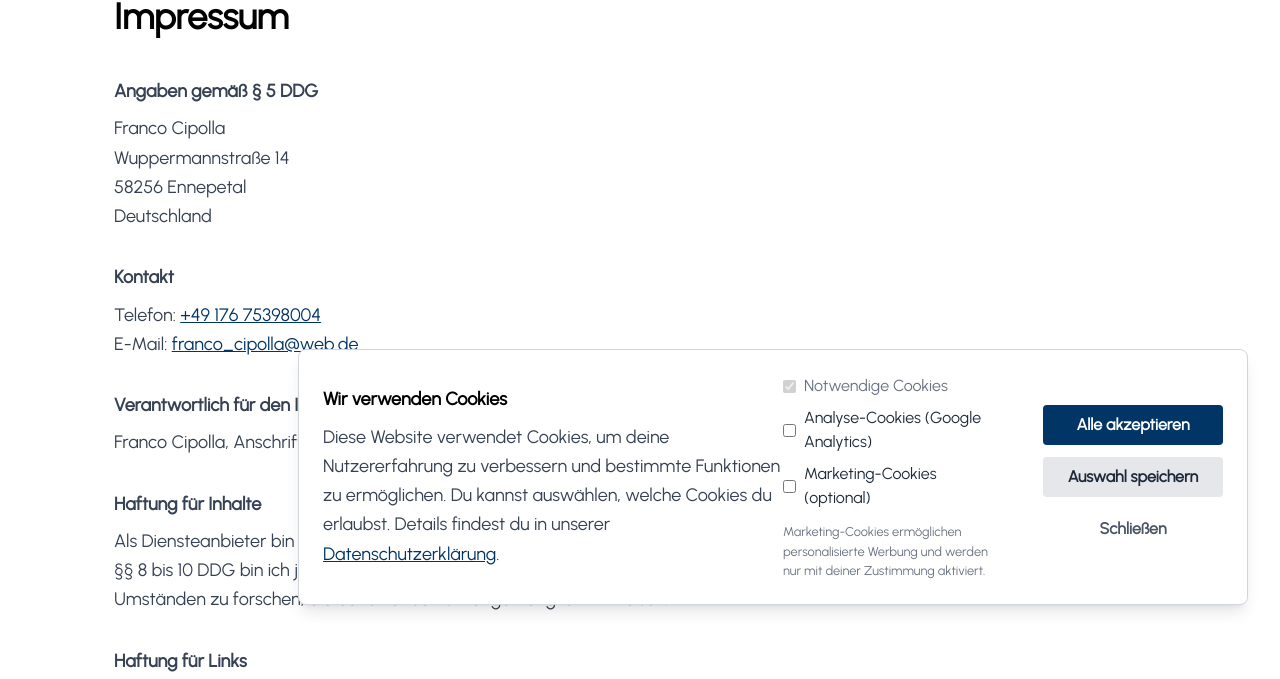
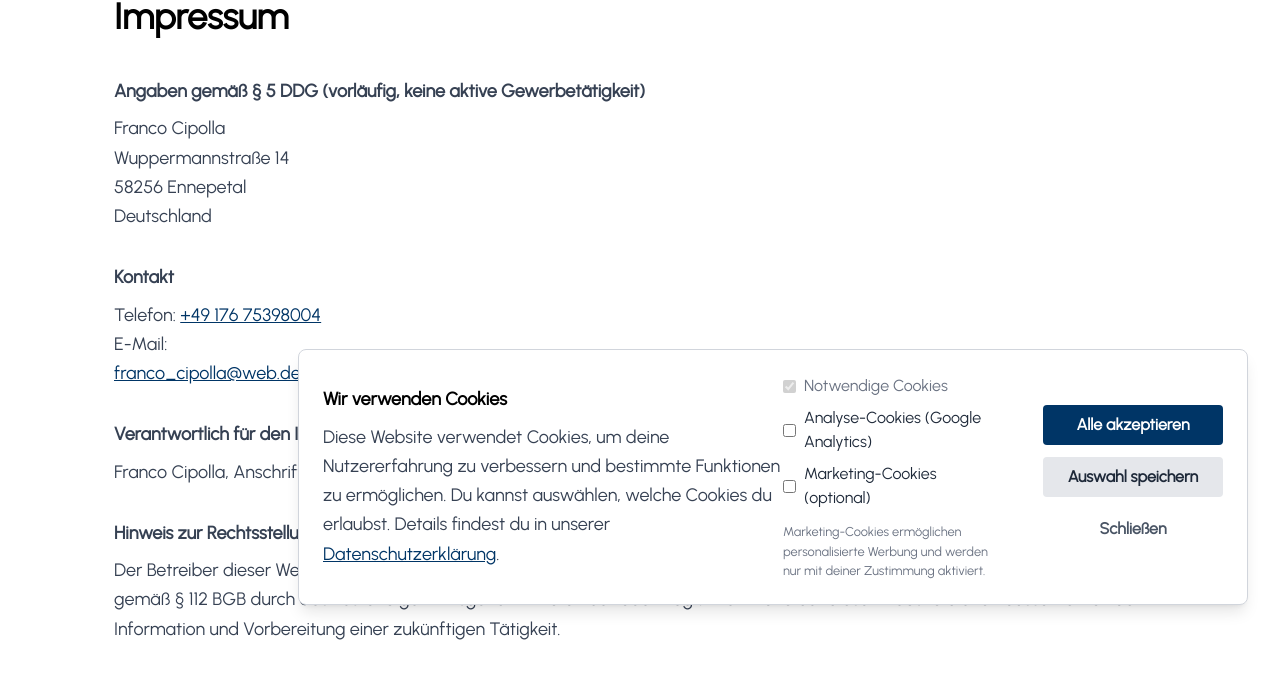
Before and after one commit to Franco-Cipolla/franco-cipolla-website, a React (Vite) app: page /impressum in a window 1280 px wide. Shown: the part 163-842 px from the top of the page. Built offline with nearby package versions, Linux system fonts and the light colour scheme; no server answers.

Commit message:
`Update Impressum page with minor changes and additional information`

```diff
--- a/src/pages/Impressum.jsx
+++ b/src/pages/Impressum.jsx
@@ -12,7 +12,7 @@ const Impressum = () => {
 
         <div className="space-y-8 text-gray-700 text-lg leading-relaxed">
           <div>
-            <p className="font-semibold">Angaben gemäß § 5 DDG</p>
+            <p className="font-semibold">Angaben gemäß § 5 DDG (vorläufig, keine aktive Gewerbetätigkeit)</p>
             <p className="mt-2">
               Franco Cipolla<br />
               Wuppermannstraße 14<br />
@@ -33,24 +33,30 @@ const Impressum = () => {
               </a>
               <br />
               E-Mail:{' '}
-              <a
-                href="mailto:franco_cipolla@web.de"
+              <p
                 className="underline text-[#003566] hover:text-[#001D3D] transition-colors duration-200"
               >
                 franco_cipolla@web.de
-              </a>
+              </p>
             </p>
           </div>
 
           <div>
-            <p className="font-semibold">Verantwortlich für den Inhalt gemäß § 18 MStV</p>
+            <p className="font-semibold">Verantwortlich für den Inhalt gemäß § 18 Abs. 2 MStV</p>
             <p className="mt-2">Franco Cipolla, Anschrift wie oben.</p>
+          </div>
+
+          <div>
+            <p className="font-semibold">Hinweis zur Rechtsstellung</p>
+            <p className="mt-2">
+              Der Betreiber dieser Website ist minderjährig. Eine gewerbliche Tätigkeit ist derzeit noch nicht aufgenommen. Die Genehmigung gemäß § 112 BGB durch das zuständige Amtsgericht wird aktuell beantragt. Alle Inhalte auf dieser Website dienen ausschließlich der Information und Vorbereitung einer zukünftigen Tätigkeit.
+            </p>
           </div>
 
           <div>
             <p className="font-semibold">Haftung für Inhalte</p>
             <p className="mt-2">
-              Als Diensteanbieter bin ich gemäß § 5 TMG für eigene Inhalte auf diesen Seiten nach den allgemeinen Gesetzen verantwortlich. Nach §§ 8 bis 10 DDG bin ich jedoch nicht verpflichtet, übermittelte oder gespeicherte fremde Informationen zu überwachen oder nach Umständen zu forschen, die auf eine rechtswidrige Tätigkeit hinweisen.
+              Als Diensteanbieter bin ich gemäß § 5 DDG für eigene Inhalte auf diesen Seiten nach den allgemeinen Gesetzen verantwortlich. Nach §§ 8 bis 10 DDG bin ich jedoch nicht verpflichtet, übermittelte oder gespeicherte fremde Informationen zu überwachen oder nach Umständen zu forschen, die auf eine rechtswidrige Tätigkeit hinweisen.
             </p>
           </div>
 
@@ -70,7 +76,7 @@ const Impressum = () => {
         </div>
 
         <p className="text-sm text-gray-500 mt-12">
-          Zuletzt aktualisiert: 10. August 2025
+          Zuletzt aktualisiert: 16. August 2025
         </p>
       </div>
     </section>
```
